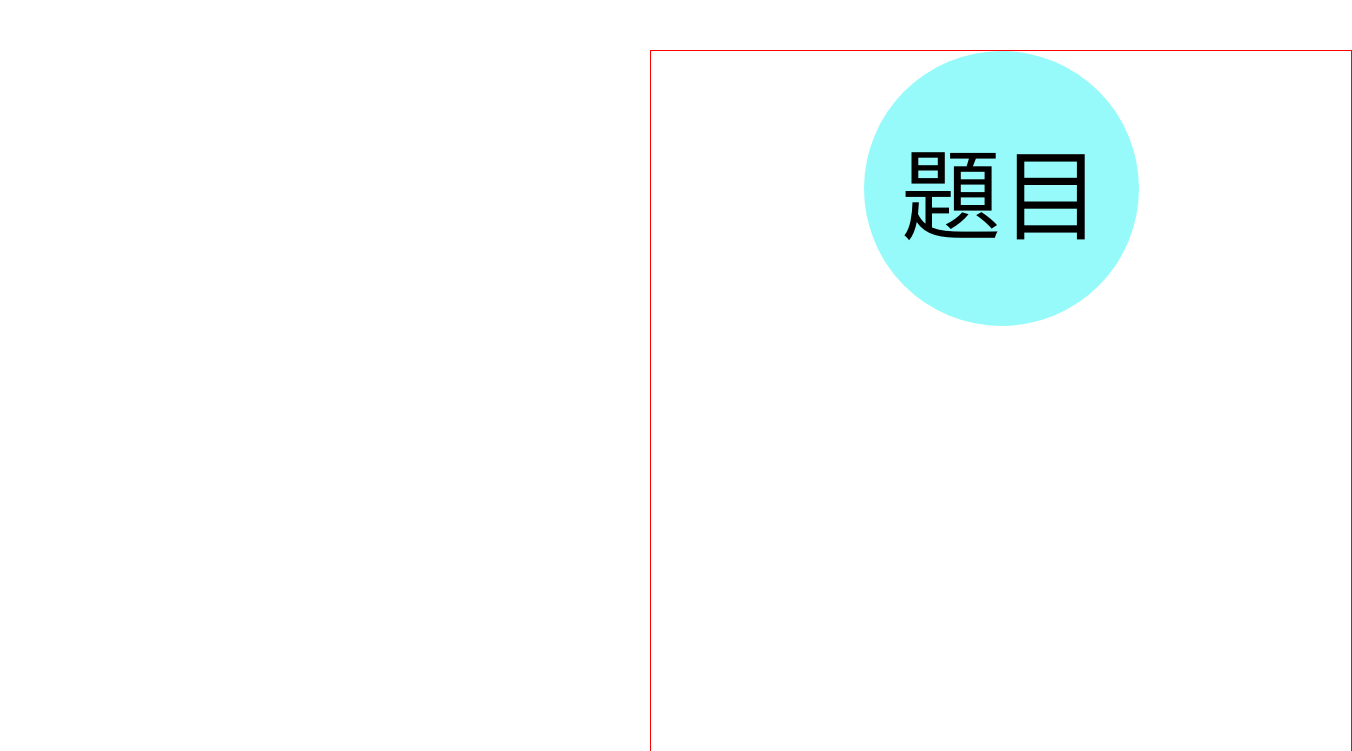
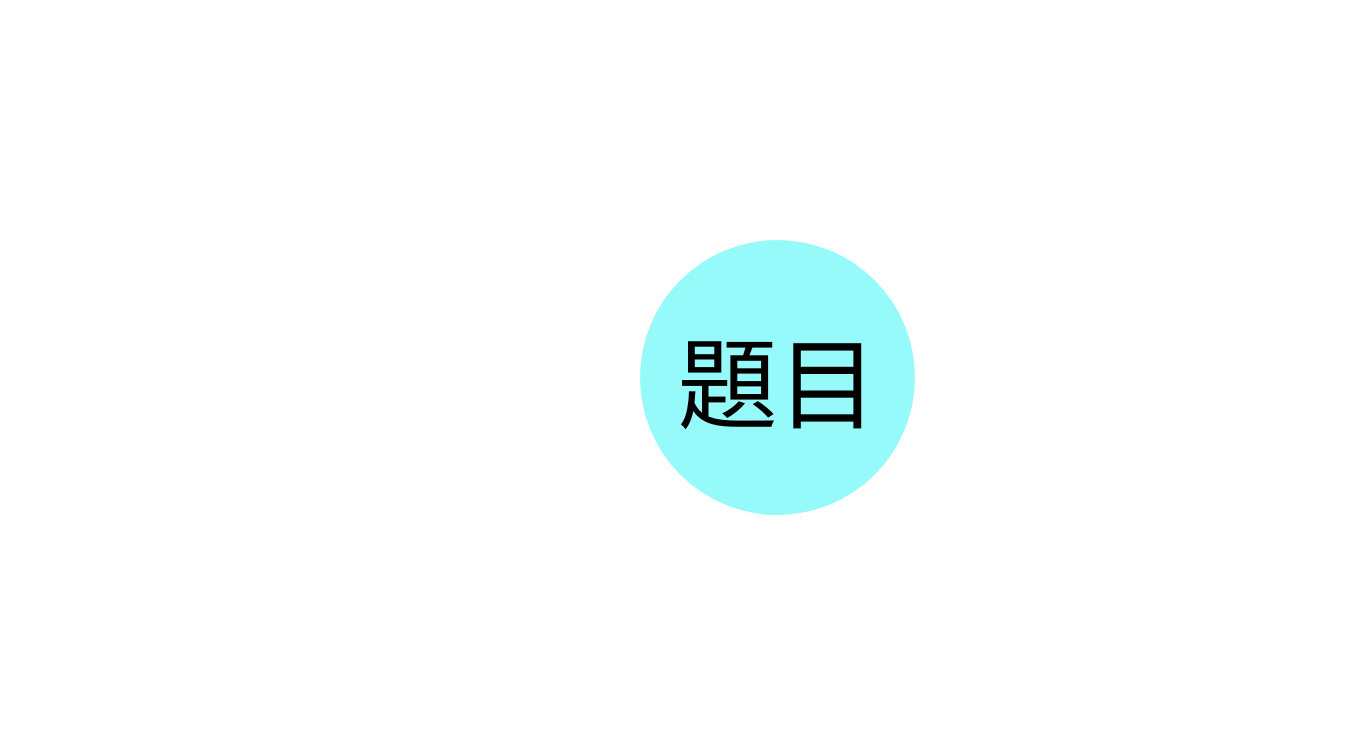
Before and after one commit to ChuangB48/Imformation-study-club, a plain HTML site: page hobby.html in a window 1280 px wide. Shown: the top 751 px of the page, 1352 px wide, since content can reach past the window. Drawn offline with Linux system fonts and the light colour scheme.

Commit message:
fix absolute

```diff
--- a/hobby.html
+++ b/hobby.html
@@ -5,16 +5,10 @@
     </title>
     <head>
         <style>
-            #board{
+            #edit{
                 position: absolute;
-                border: 1px red solid;
-                height: 700px;
-                width: 700px;
-                top: 50px;
-                left: 650px;
-                text-align: center;
-            }
-            #edit{
+                top: 30vh;
+                left: 50vw;
                 background-color: rgb(150, 250, 250);
                 border-radius: 50%;
                 height: 275px;
@@ -33,12 +27,10 @@
         </style>
     </head>
     <body>
-        <div id="board">
-            <button id="edit">
-                <span id="question">
-                    題目
-                </span>
-            </button>
-        </div>
+        <button id="edit">
+            <span id="question">
+                題目
+            </span>
+        </button>
     </body>
 </html>
```
